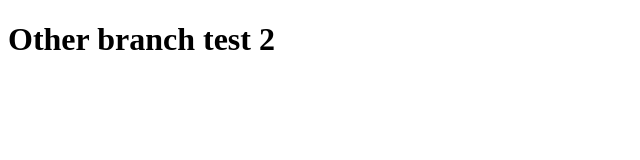
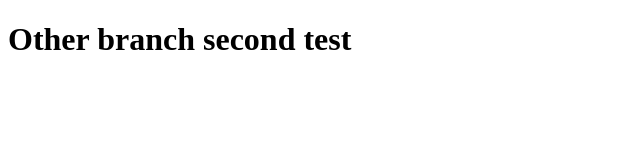
Before and after one commit to AdrianKnapp/api-rest-front-end, a plain HTML site: page index.html in a window 1280 px wide. Shown: the whole page, without its empty margins (0-640 px from the left). Drawn offline with Linux system fonts and the light colour scheme.

Commit message:
Test other branch again

```diff
--- a/index.html
+++ b/index.html
@@ -8,7 +8,7 @@
   <link rel="stylesheet" href="src/css/style.css">
 </head>
 <body>
-  <h1> Other branch test 2 </h1>
+  <h1> Other branch second test </h1>
   <script src="src/js/script.js"></script>
 </body>
 </html>
```
